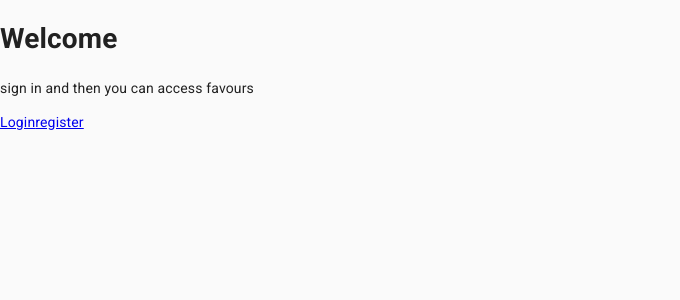
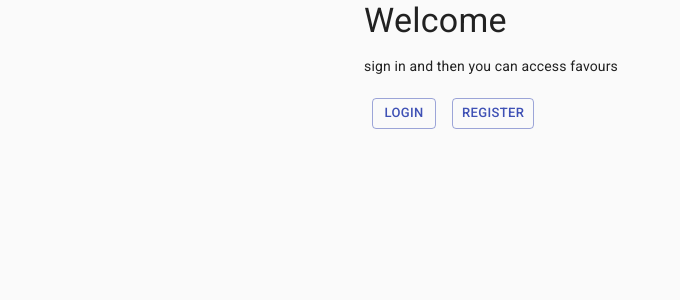
Before and after one commit to Hybridpanda/Adv_Int_Prog_Spr, a React (Create React App) app in the folder favor-app/client/: page / in a window 1280 px wide. Shown: the top 300 px of the page, without its empty margins (0-680 px from the left). Built offline with nearby package versions, Linux system fonts and the light colour scheme; no server answers.

Commit message:
favours owing and owed are now tabs

```diff
--- a/favor-app/client/src/components/landing.js
+++ b/favor-app/client/src/components/landing.js
@@ -1,14 +1,35 @@
-import React from "react";
+import React, { Fragment } from "react";
 import { Link } from "react-router-dom";
+import { Container, Typography, Button } from "@material-ui/core";
 
 const landing = () => {
   return (
-    <div>
-      <h1>Welcome</h1>
-      <p>sign in and then you can access favours</p>
-      <Link to="/login">Login</Link>
-      <Link to="/register">register</Link>
-    </div>
+    <Fragment>
+      <Container maxWidth="sm">
+        <Typography variant="h4">Welcome</Typography>
+        <p>sign in and then you can access favours</p>
+        <Button
+          style={{ margin: 8 }}
+          variant="outlined"
+          color="primary"
+          size="small"
+          component={Link}
+          to={"/login"}
+        >
+          Login
+        </Button>
+        <Button
+          style={{ margin: 8 }}
+          variant="outlined"
+          color="primary"
+          size="small"
+          component={Link}
+          to={"/register"}
+        >
+          register
+        </Button>
+      </Container>
+    </Fragment>
   );
 };
 
--- a/favor-app/client/src/components/profile/favourlist/listFavour.js
+++ b/favor-app/client/src/components/profile/favourlist/listFavour.js
@@ -54,15 +54,15 @@ const ListFavours = ({ allFavours, setFavoursChange }) => {
               favours[0].favour_id !== null &&
               favours.map((favour) => (
                 <TableRow key={favour.favour_id}>
-                  <TableCell>{favour.description}</TableCell>
-                  <TableCell>{favour.recipient_email}</TableCell>
-                  <TableCell>
+                  <TableCell align="center">{favour.description}</TableCell>
+                  <TableCell align="center">{favour.recipient_email}</TableCell>
+                  <TableCell align="center">
                     <EditFavour
                       favour={favour}
                       setFavoursChange={setFavoursChange}
                     />
                   </TableCell>
-                  <TableCell>
+                  <TableCell align="center">
                     <Button
                       variant="contained"
                       color="primary"
--- a/favor-app/client/src/components/profile/profile.js
+++ b/favor-app/client/src/components/profile/profile.js
@@ -1,5 +1,12 @@
 import React, { Fragment, useState, useEffect } from "react";
-import { Container, Typography, Button } from "@material-ui/core";
+import {
+  AppBar,
+  Container,
+  Typography,
+  Tab,
+  Button,
+} from "@material-ui/core";
+import { TabContext, TabList, TabPanel } from "@material-ui/lab";
 
 //components
 import InputFavour from "./favourlist/inputFavour";
@@ -9,6 +16,7 @@ const Profile = ({ setAuth }) => {
   const [name, setName] = useState("");
   const [allFavours, setAllFavours] = useState([]);
   const [favoursChange, setFavoursChange] = useState(false);
+  const [value, setValue] = React.useState("1");
 
   async function getName() {
     try {
@@ -31,6 +39,10 @@ const Profile = ({ setAuth }) => {
     setAuth(false);
   };
 
+  const handleChange = (event, newValue) => {
+    setValue(newValue);
+  };
+
   useEffect(() => {
     getName();
     setFavoursChange(false);
@@ -43,11 +55,25 @@ const Profile = ({ setAuth }) => {
         <Button variant="contained" color="primary" onClick={(e) => logout(e)}>
           logout
         </Button>
-        <InputFavour setFavoursChange={setFavoursChange} />
-        <ListFavours
-          allFavours={allFavours}
-          setFavoursChange={setFavoursChange}
-        />
+        <TabContext value={value}>
+          <AppBar position="static">
+            <TabList
+              value={value}
+              onChange={handleChange}
+              aria-label="simple tabs example"
+            >
+              <Tab label="Favours Owed" value="1" />
+              <Tab label="Favours Owing" value="2" />
+            </TabList>
+          </AppBar>
+          <TabPanel value="1">
+            <InputFavour setFavoursChange={setFavoursChange} />
+            <ListFavours
+              allFavours={allFavours}
+              setFavoursChange={setFavoursChange}
+            />
+          </TabPanel>
+        </TabContext>
       </Container>
     </Fragment>
   );
```
